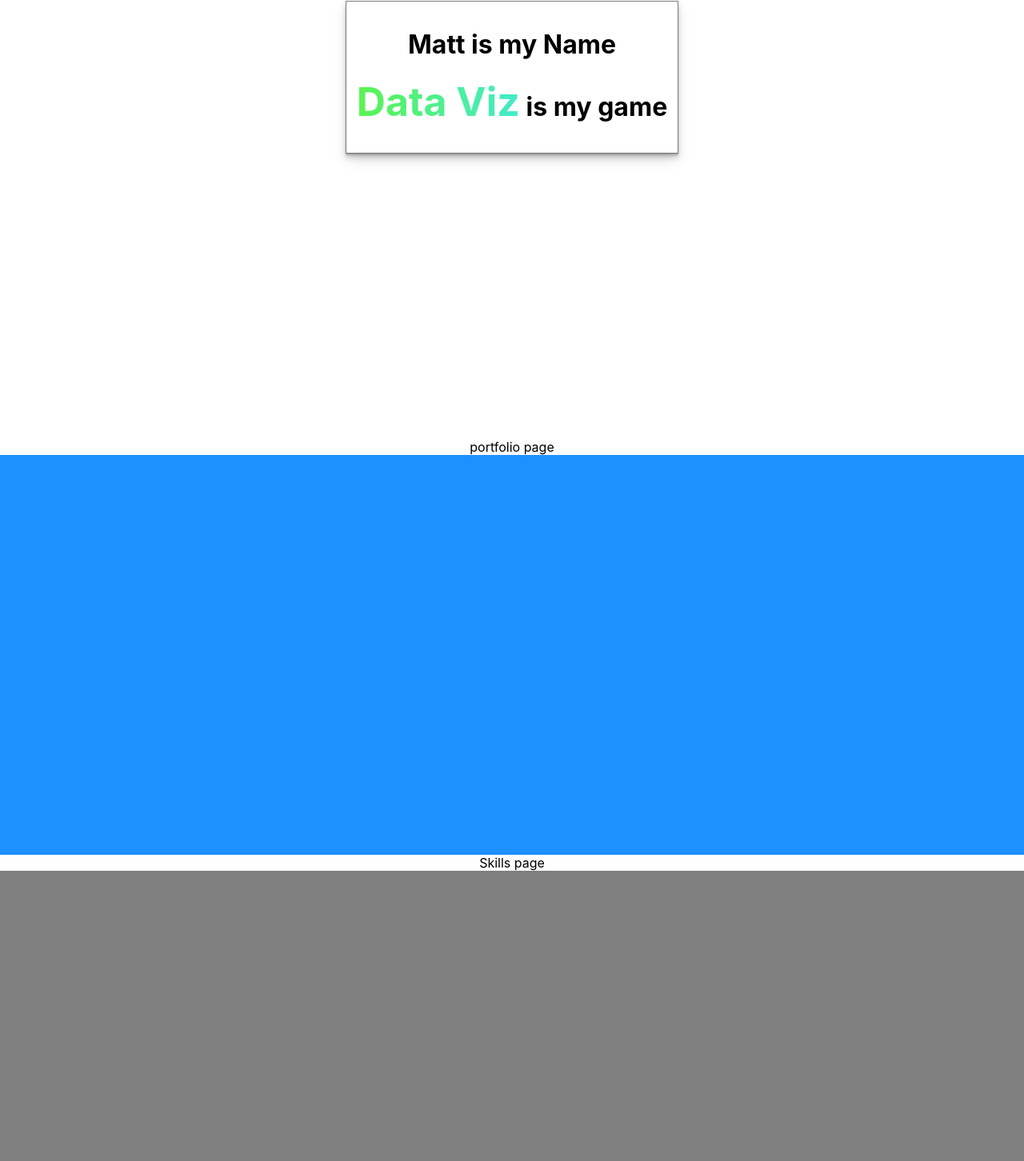
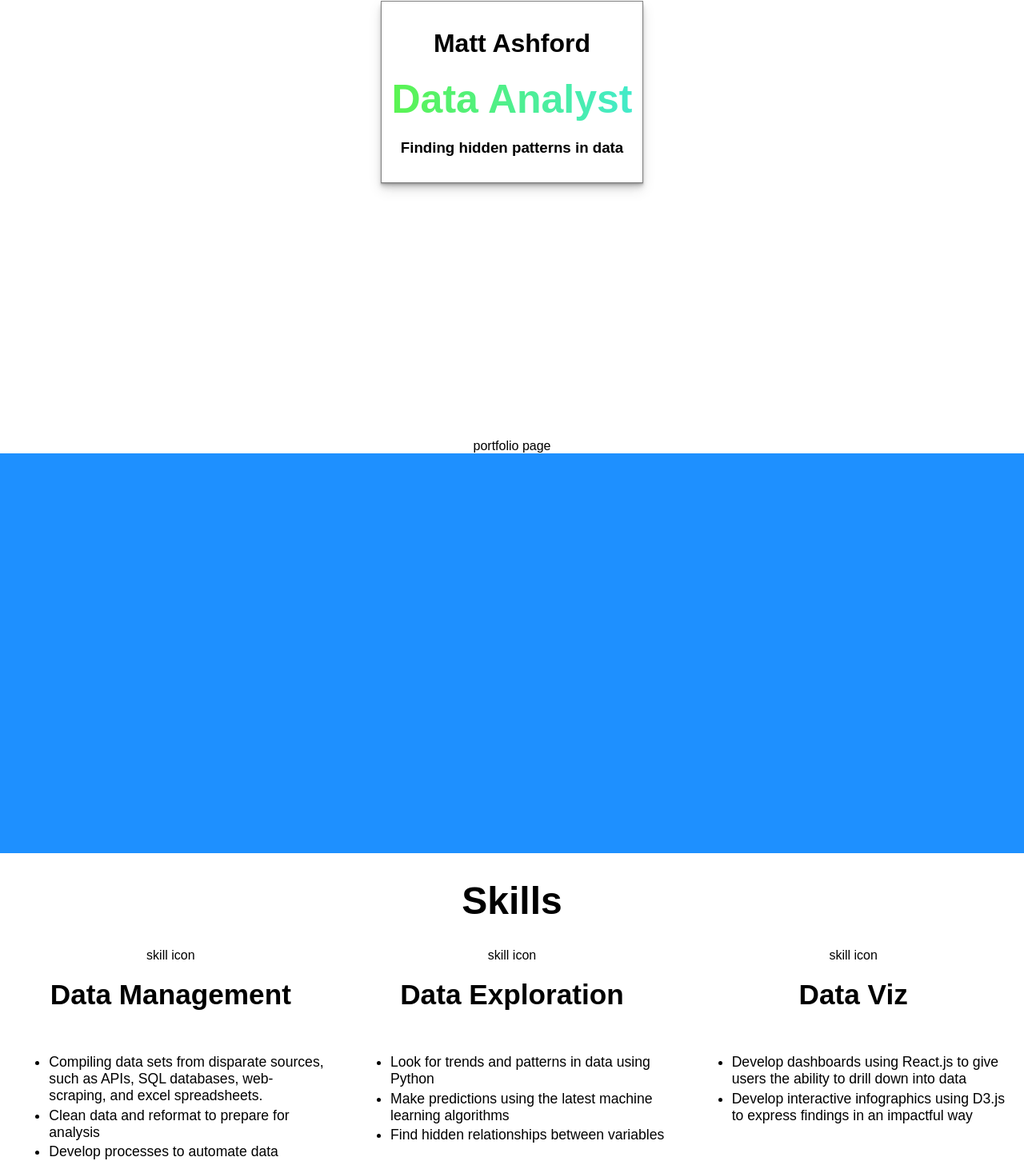
Before and after one commit to MattTheEconomist/portfolio, a React (Create React App) app in the folder portfolio/: page / in a window 1280 px wide. Shown: the part 351-1803 px from the top of the page at 80% size. Built offline with nearby package versions, Linux system fonts and the light colour scheme.

Commit message:
populated skill text

```diff
--- a/portfolio/src/App.css
+++ b/portfolio/src/App.css
@@ -2,12 +2,19 @@
   --primeColor: #3de8eb;
   --thirdColor: #60f634;
   --secondColor: #4f34f6;
+  --forthColor: #348cf6;
   --myGradient: linear-gradient(
     /* to bottom left, */ to left,
     var(--secondColor),
     var(--primeColor),
     var(--thirdColor)
   );
+}
+
+@import url("https://fonts.googleapis.com/css2?family=Exo:wght@200;500&family=Oxygen:wght@300&display=swap");
+
+body {
+  font-family: "Exo", sans-serif;
 }
 
 .App {
@@ -100,20 +107,63 @@
 }
 
 #headerContainer {
-  background-color: white;
+  background-color: var(--primeColor);
   display: flex;
   flex-direction: row;
   justify-content: flex-end;
-  gap: 2em;
+  gap: 0.2em;
   position: fixed;
   top: 0;
   width: 100%;
   transition: 0.2s;
+  /* padding-bottom: 0.5em; */
+  height: 3em;
 }
 
 .headerLink {
-  background-color: tomato;
   font-size: 20px;
   margin-right: 2em;
   padding: 0.5%;
+  cursor: pointer;
+  font-family: "Oxygen", sans-serif;
 }
+
+.headerLink:hover {
+  border-bottom: 5px solid black;
+}
+
+#skillsSection {
+}
+
+#skillCardsContainer {
+  display: flex;
+  flex-direction: row;
+  /* justify-content: center; */
+  justify-content: space-around;
+  align-items: flex-start;
+}
+
+.skillCard {
+  max-width: 30vw;
+}
+.skillIconContainer {
+}
+
+.skillTitle {
+  margin-top: 5%;
+  font-size: 2.2em;
+}
+
+.skillList {
+  display: inline-block;
+  text-align: left;
+}
+
+.skillListItem {
+  font-size: 1.1em;
+  margin-top: 1%;
+}
+
+.sectionTitle {
+  font-size: 3em;
+}
--- a/portfolio/src/ContentPages/LandingPage.jsx
+++ b/portfolio/src/ContentPages/LandingPage.jsx
@@ -107,11 +107,12 @@ export const LandingPage = () => {
         </svg> */}
       </div>
       <div id="titleTextContainer">
-        <h1 id="landingTextName">Matt is my Name</h1>
+        <h1 id="landingTextName">Matt Ashford</h1>
         <h1 id="landingTextOuter">
           {" "}
-          <span id="landingTextData">Data Viz</span> is my game
+          <span id="landingTextData">Data Analyst</span>
         </h1>
+        <h3>Finding hidden patterns in data</h3>
       </div>
     </div>
   );
--- a/portfolio/src/ContentPages/Skills.jsx
+++ b/portfolio/src/ContentPages/Skills.jsx
@@ -1,8 +1,56 @@
 export const Skills = () => {
   return (
-    <div id="skillsSection">
-      Skills page
-      <div style={{ height: "500px", backgroundColor: "grey" }}></div>
+    <div id="skillsSection" style={{ height: "500px" }}>
+      <h1 className="sectionTitle">Skills</h1>
+
+      <div id="skillCardsContainer">
+        <div className="skillCard">
+          <div className="skillIconContainer">skill icon</div>
+          <h3 className="skillTitle">Data Management</h3>
+          <ul className="skillList">
+            <li className="skillListItem">
+              Compiling data sets from disparate sources, such as APIs, SQL
+              databases, web-scraping, and excel spreadsheets.
+            </li>
+            <li className="skillListItem">
+              Clean data and reformat to prepare for analysis
+            </li>
+            <li className="skillListItem">
+              Develop processes to automate data collection using Python and
+              Power Query
+            </li>
+          </ul>
+        </div>
+        <div className="skillCard">
+          <div className="skillIconContainer">skill icon</div>
+          <h3 className="skillTitle">Data Exploration</h3>
+          <ul className="skillList">
+            <li className="skillListItem">
+              Look for trends and patterns in data using Python
+            </li>
+            <li className="skillListItem">
+              Make predictions using the latest machine learning algorithms
+            </li>
+            <li className="skillListItem">
+              Find hidden relationships between variables
+            </li>
+          </ul>
+        </div>
+        <div className="skillCard">
+          <div className="skillIconContainer">skill icon</div>
+          <h3 className="skillTitle">Data Viz</h3>
+          <ul className="skillList">
+            <li className="skillListItem">
+              Develop dashboards using React.js to give users the ability to
+              drill down into data
+            </li>
+            <li className="skillListItem">
+              Develop interactive infographics using D3.js to express findings
+              in an impactful way
+            </li>
+          </ul>
+        </div>
+      </div>
     </div>
   );
 };
```
